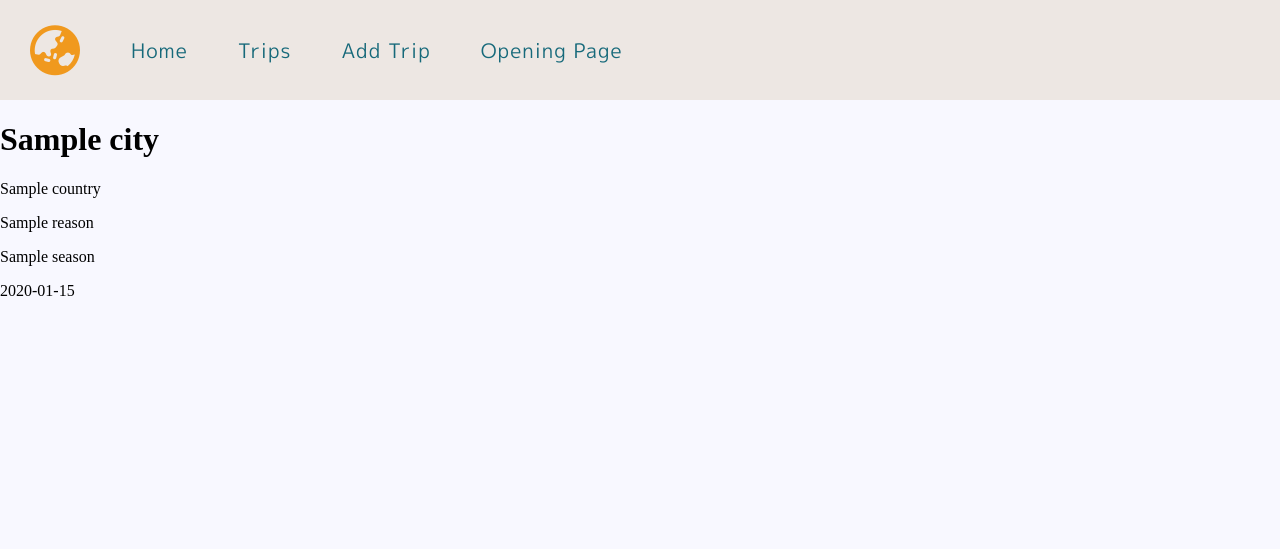
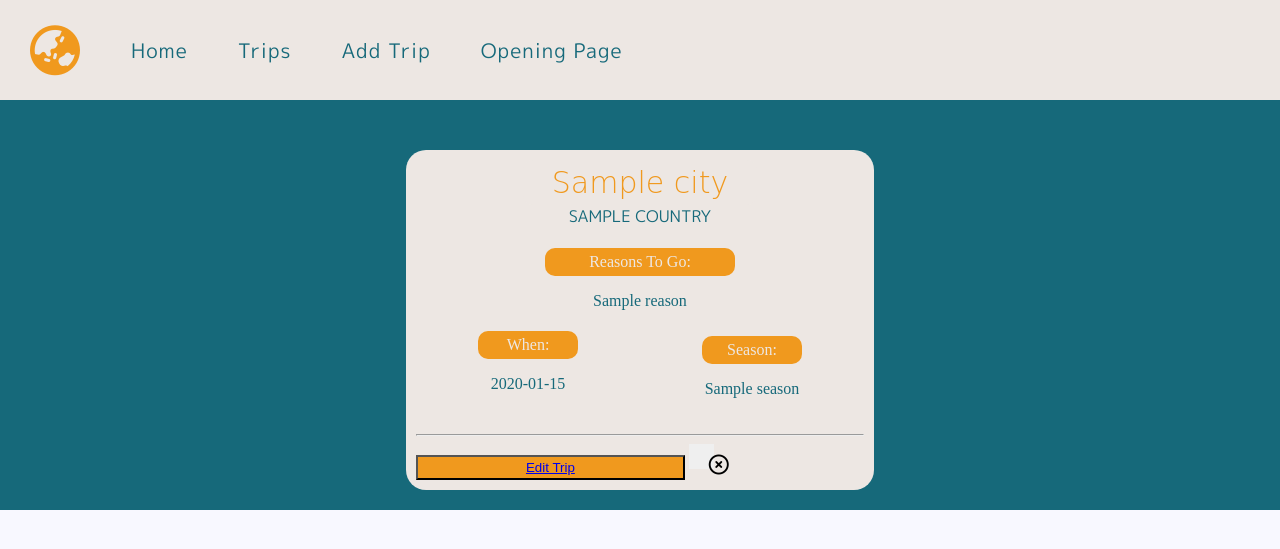
Before and after one commit to RebeccaRBell/travel_bucket_list, a Flask app: page /trips in a window 1280 px wide. Shown: the top 549 px of the page. Run offline with Flask 2, Linux system fonts and the light colour scheme; a database or web service that is not in the repository returns one stand-in record (values such as "Sample title"); some libraries are stand-ins or nearby versions; some web fonts are replaced.

Commit message:
added styling to trips page

```diff
--- a/static/style.css
+++ b/static/style.css
@@ -298,3 +298,110 @@ main{
         box-shadow: 0px 0px 0px 0px var(--color-2);
         margin-top: 5px;
 }
+
+/* TRIPS PAGE */
+.container{
+        width: 100vw;
+        margin: auto;
+        display: flex;
+        flex-flow: row wrap;
+        align-items: center;
+        justify-content: center;
+        background-color: var(--color-1);
+}
+.trip-card{
+        margin: 0 auto;
+        min-width: 20%;
+        width: 35%;
+        margin: 50px 20px 20px 20px;
+        padding: 10px;
+        background-color: var(--color-4);
+        color: ghostwhite;
+        border-radius: 20px;
+}
+ .city{
+        text-align: center;
+        display: block;
+        align-self: center;
+        margin: 0 auto;
+        padding: 0px;
+        background-color: var(--color-4);
+        color: var(--color-5);
+        padding: 5px;
+        border-radius: 10px;
+        font-size: 30px;
+        font-family: var(--logo-font);
+        font-weight: 300;
+        width: 50%;
+
+
+}
+.country {
+        text-align: center;
+        text-transform: uppercase;
+        color: var(--color-1);
+        padding: 0px;
+        margin: 0 auto;
+        font-family: var(--font-3);
+}
+
+
+.row-3-card{
+        display: flex;
+        flex-flow: row nowrap;
+        justify-content: center;
+        margin-bottom: 20px;
+        margin-top: 10px;
+}
+.row-2-part-1{
+        width: 80%;
+        margin: 0 auto;
+        margin-top: 20px;
+        align-self: center;
+        text-align: center;
+        color: var(--color-1);
+}
+.row-3-part-1{
+        width: 40%;
+        margin: 0 auto;
+        margin-top: 10px;
+         align-self: center;
+        text-align: center;
+        color: var(--color-1);
+}
+.row-3-part-2{
+        width: 40%;
+        margin: 0 auto;
+        align-self: center;
+        text-align: center;
+        color: var(--color-1);
+}
+.question-heading{
+        background-color: var(--color-5);
+        color: var(--color-4);
+        border-radius: 10px;
+        padding: 5px;
+        width: 50%;
+        text-align: center;
+        display: block;
+        margin: 0 auto;
+}
+.reason, .season, .timeframe {
+
+}
+.edit-button {
+        width: 60%;
+        height: 25px;
+        background-color: var(--color-5);
+}
+.delete-button, .delete-button a{
+        width: 25px;
+        height: 25px;
+        margin: 0 auto;
+        padding: 10px;
+        border: none;
+        font-size: 20px;
+        color: black;
+        text-decoration: none;
+        text-align: right;
+}
--- a/templates/trips.html
+++ b/templates/trips.html
@@ -3,14 +3,32 @@
 	{% for trips in trips %}
 	<div class="trip-card">
 		{% for cities in cities %} {% if trips.city_id == cities.id %}
-		<h1 class="city">{{ cities.name }}</h1>
+		<p class="city">{{ cities.name }}</p>
 		{% endif %} {% endfor %} {% for countries in countries %} {% if
 		trips.country_id == countries.id %}
 		<p class="country">{{countries.name}}</p>
 		{% endif %} {% endfor %}
-		<p class="reason">{{trips.reason}}</p>
-		<p class="season">{{trips.season}}</p>
-		<p class="timeframe">{{trips.timeframe}}</p>
+			<div class="row-2-part-1">
+				<p class="question-heading">Reasons To Go:</p>
+				<p class="reason">{{trips.reason}}</p>
+			</div>
+                        <div class="row-3-card">
+                                <div class="row-3-part-2">
+				<p class="question-heading">When:</p>
+				<p class="timeframe">{{trips.timeframe}}</p>
+			</div>
+                        <div class="row-3-part-1">
+				<p class="question-heading">Season:</p>
+				<p class="season">{{trips.season}}</p>
+			</div>
+		</div>
+		<hr />
+		<div class="trip-buttons">
+			<button class="edit-button"><a href="/trip/id/edit">Edit Trip</a></button>
+			<button class="delete-button">
+				<a href="/trip/id/delete"><i class="fa-regular fa-circle-xmark"></i></a></i>
+			</button>
+		</div>
 	</div>
 	{% endfor %}
 </div>
```
Also changed, not shown: console.py (+21 -5 lines).
